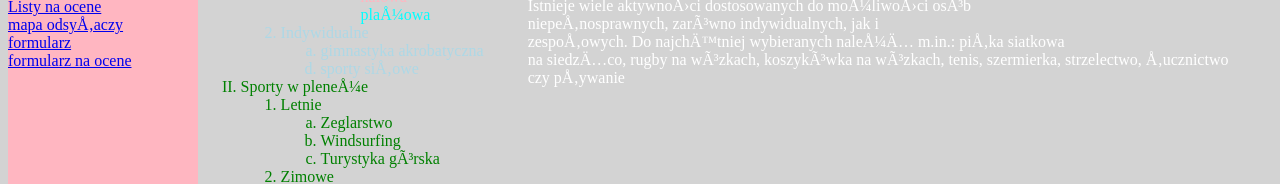
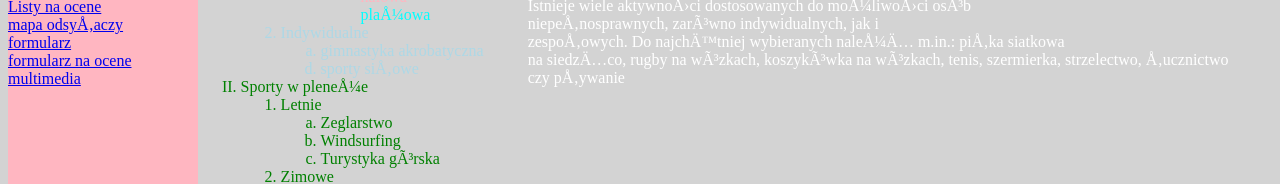
Before and after one commit to NorasKa/NorasKa.github.io, a plain HTML site: page Noras_lista.html in a window 1280 px wide. Shown: the part 276-460 px from the top of the page. Drawn offline with Linux system fonts and the light colour scheme.

Commit message:
Update Noras_lista.html

```diff
--- a/Noras_lista.html
+++ b/Noras_lista.html
@@ -24,6 +24,7 @@
 			<a href="mapy.html"> mapa odsyłaczy</a> <br />
 			<a href="formularz.html">formularz</a> <br />
 			<a href="Noras_formularz.html">formularz na ocene</a> <br />
+			<a href="Multimedia.html">multimedia</a> <br />
 	</div>
 	<div style="float:right; width:85%; background-color:lightgray; border-style:solid none solid none; border-color:grey;">
 <table>
```
